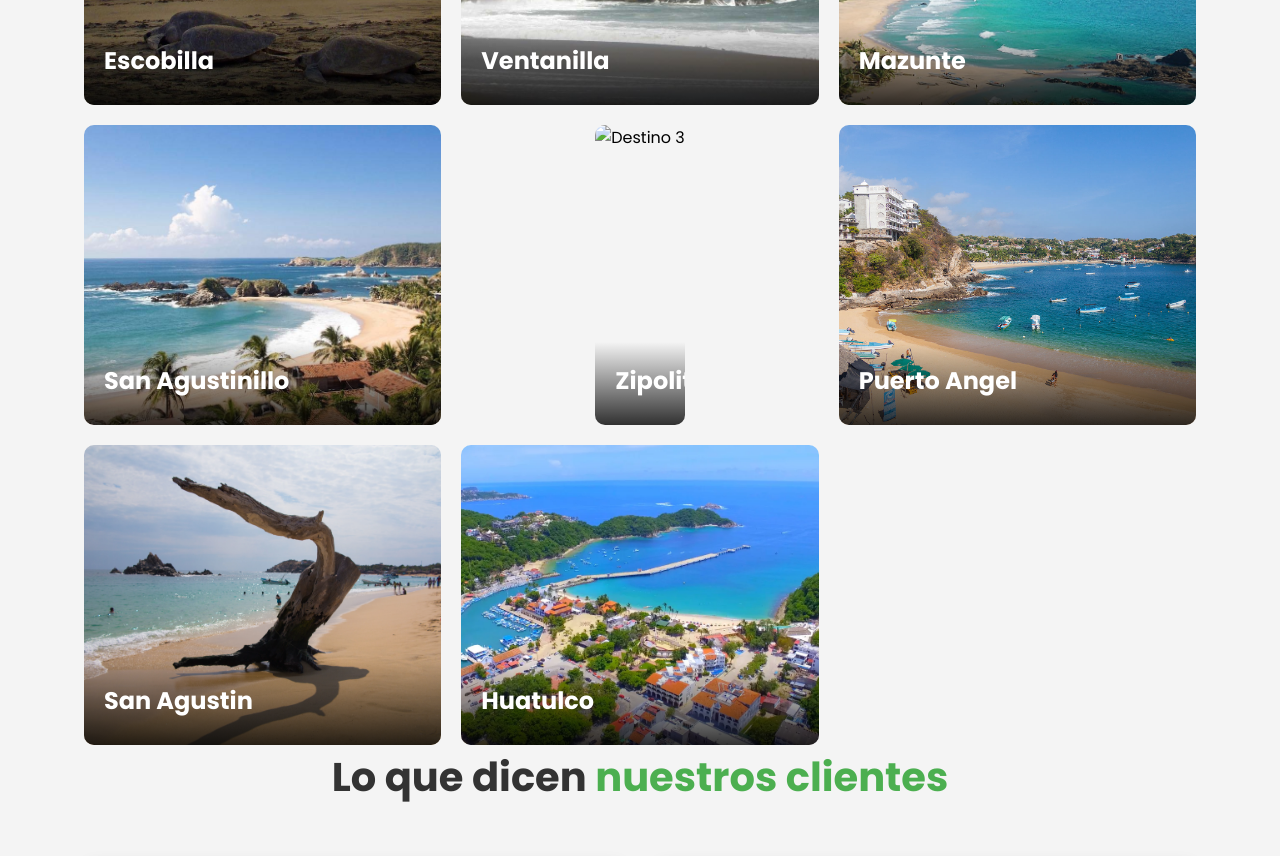
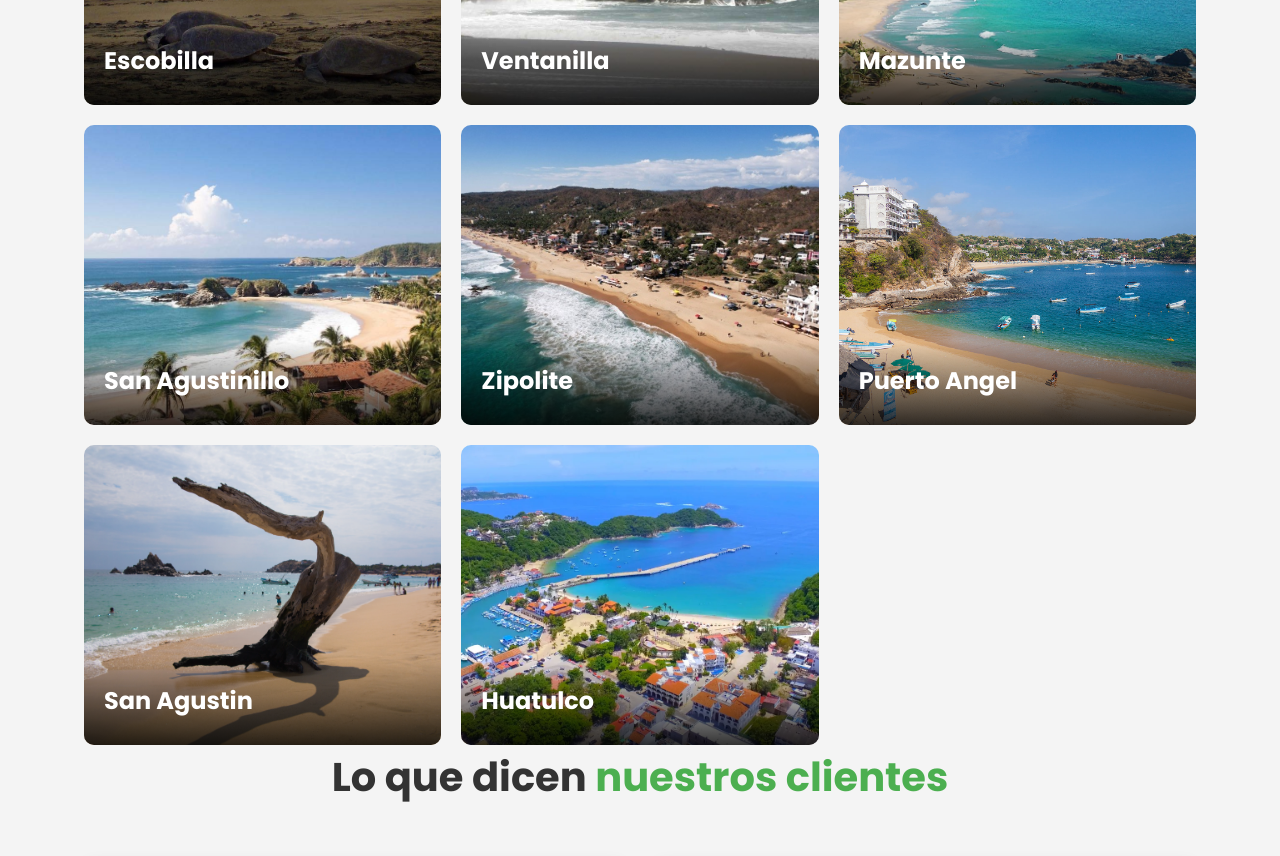
Before and after one commit to johnysp/ToursshuttlerCRE-, a plain HTML site: page index.html in a window 1280 px wide. Shown: the part 1820-2676 px from the top of the page. Drawn offline with Linux system fonts and the light colour scheme.

Commit message:
Add files via upload

```diff
--- a/index.html
+++ b/index.html
@@ -137,7 +137,7 @@
                 </div>
 
                 <div class="destination-card">
-                    <img src="zipo.webp" alt="Destino 3">
+                    <img src="zipo.jpeg" alt="Destino 3">
                     <div class="destination-info">
                         <h3>Zipolite</h3>
                         <!-- <p>Playas y atardeceres inolvidables.</p> -->
```
